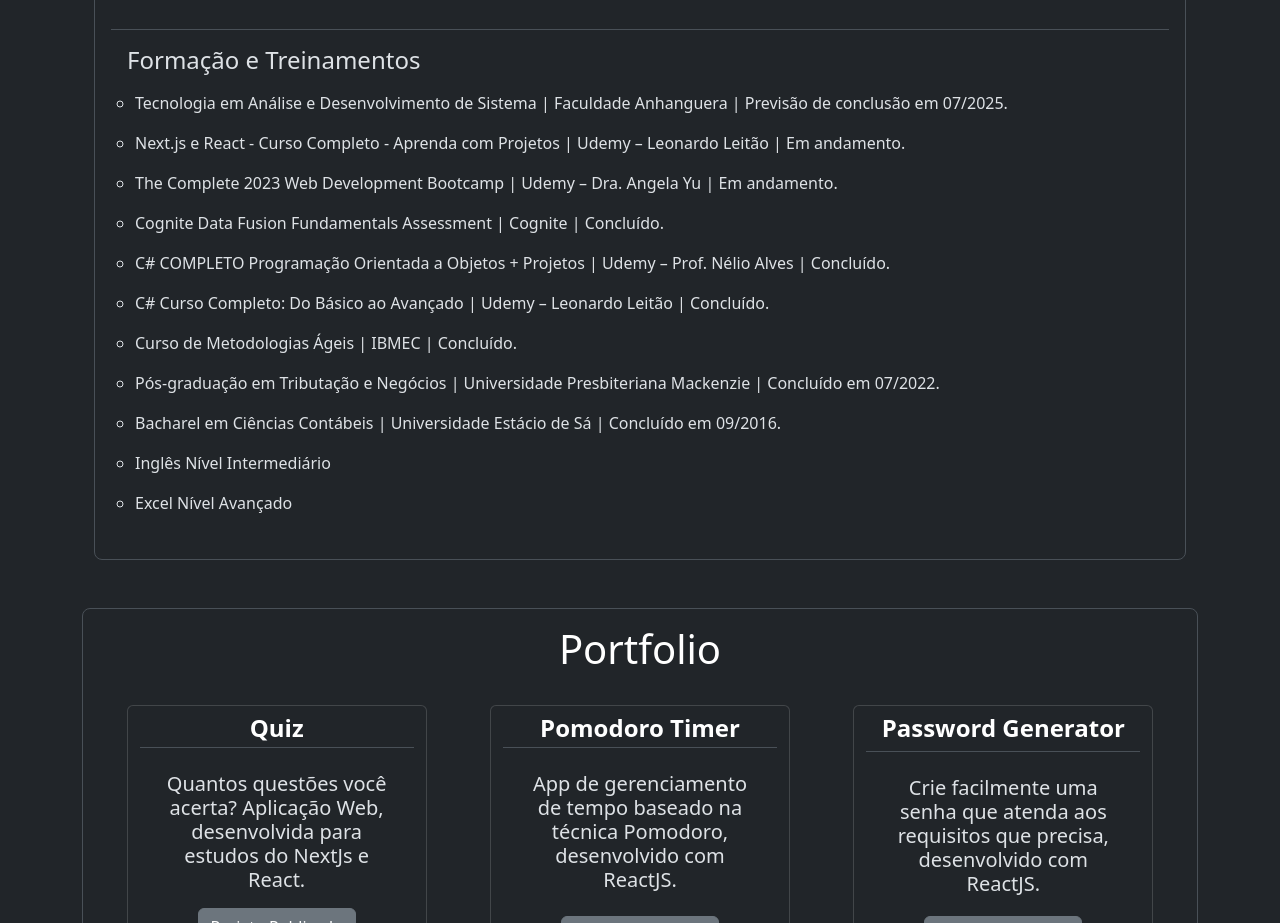
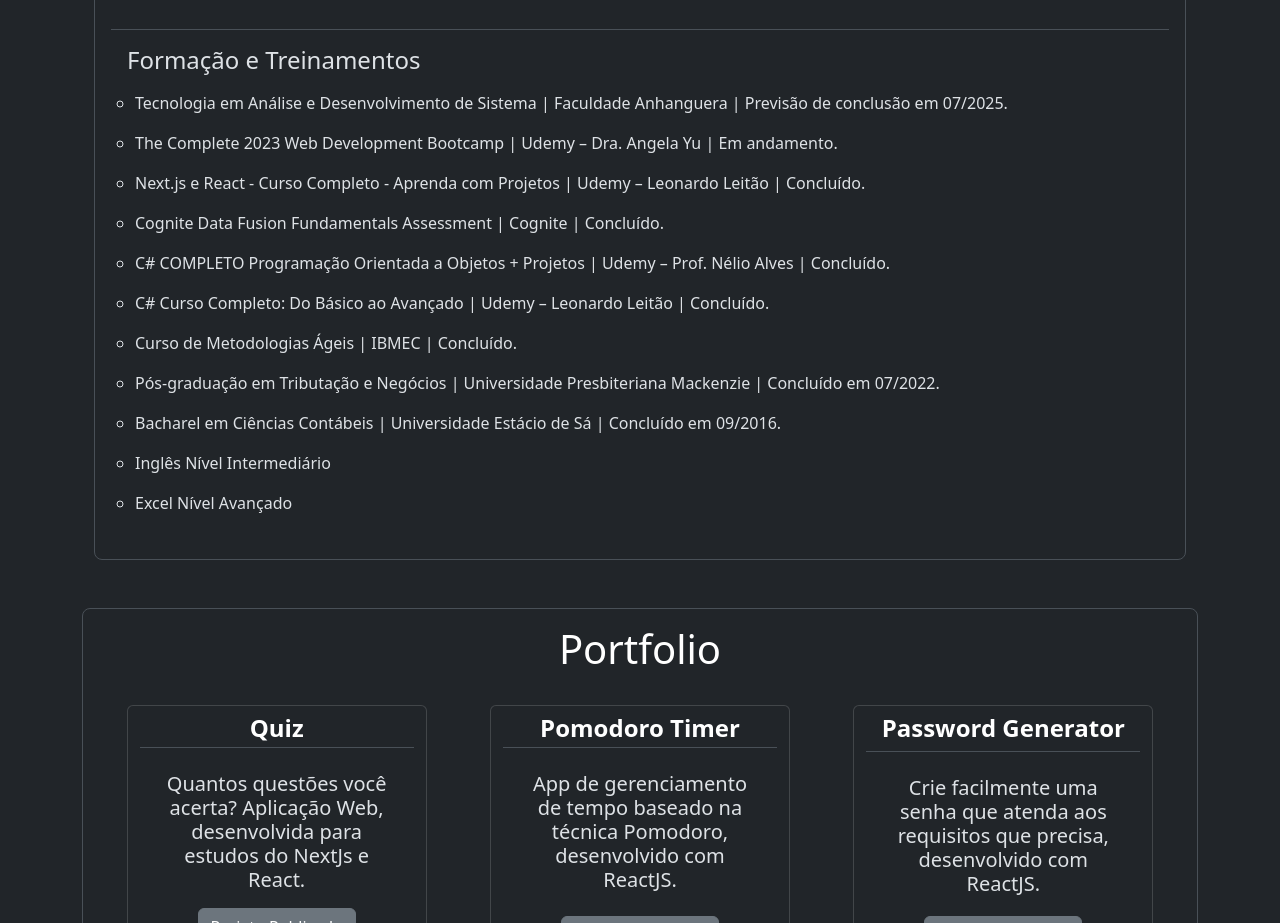
Before and after one commit to douglimaonline/meu-site, a plain HTML site: page index.html in a window 1280 px wide. Shown: the part 2100-3023 px from the top of the page. Drawn offline with nearby package versions, Linux system fonts and the light colour scheme.

Commit message:
Update Curriculum and Next/React curse

```diff
--- a/index.html
+++ b/index.html
@@ -496,12 +496,12 @@
                       Faculdade Anhanguera | Previsão de conclusão em 07/2025.
                     </li>
                     <li class="py-2">
-                      Next.js e React - Curso Completo - Aprenda com Projetos |
-                      Udemy – Leonardo Leitão | Em andamento.
+                      The Complete 2023 Web Development Bootcamp | Udemy – Dra.
+                      Angela Yu | Em andamento.
                     </li>
                     <li class="py-2">
-                      The Complete 2023 Web Development Bootcamp | Udemy – Dra.
-                      Angela Yu | Em andamento.
+                      Next.js e React - Curso Completo - Aprenda com Projetos |
+                      Udemy – Leonardo Leitão | Concluído.
                     </li>
                     <li class="py-2">
                       Cognite Data Fusion Fundamentals Assessment | Cognite |
```
Also changed, not shown: 2 other files.
